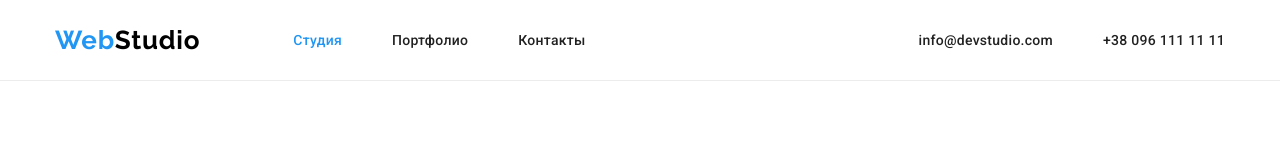
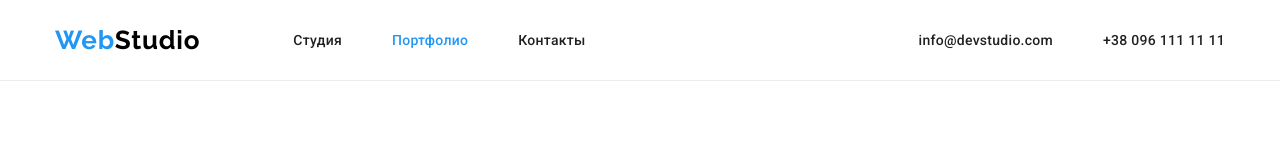
Before and after one commit to TinaDavy/goit-markup-hw-03, a plain HTML site: page portfolio.html in a window 1280 px wide. Shown: the top 160 px of the page. Drawn offline with nearby package versions, Linux system fonts and the light colour scheme.

Commit message:
Edit current class on portfolio

```diff
--- a/portfolio.html
+++ b/portfolio.html
@@ -34,10 +34,10 @@
         <nav class="header-nav">
           <ul class="header-nav-list list">
             <li class="header-nav-item">
-              <a class="nav-link nav-link-current link" href="./index.html">Студия</a>
+              <a class="nav-link link" href="./index.html">Студия</a>
             </li>
             <li class="header-nav-item">
-              <a class="nav-link link" href="./portfolio.html">Портфолио</a>
+              <a class="nav-link nav-link-current link" href="./portfolio.html">Портфолио</a>
             </li>
             <li class="header-nav-item">
               <a class="nav-link link" href="#contacts">Контакты</a>
```
